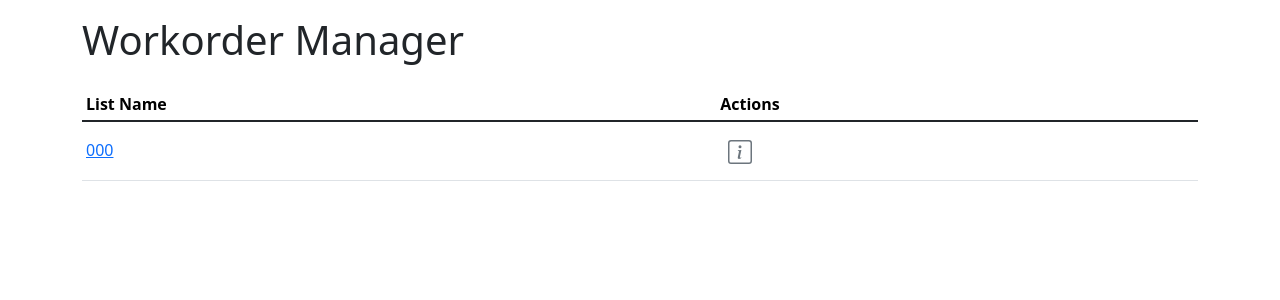
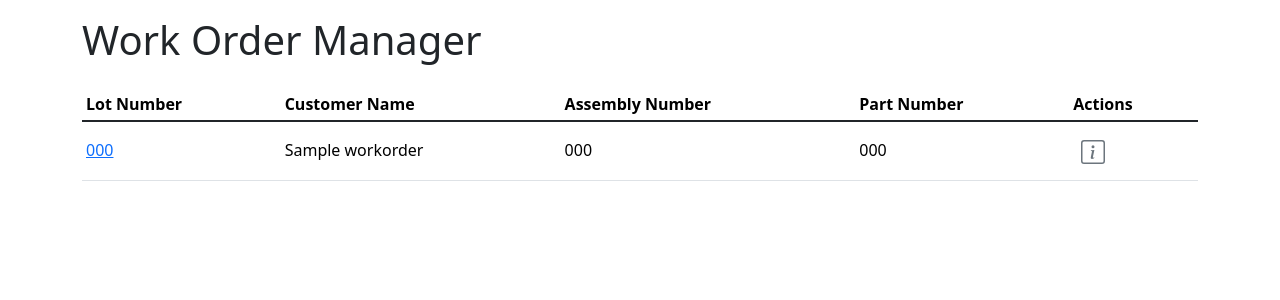
Before and after one commit to jaerrib/prod-pause, a Django app: page /workorders/ in a window 1280 px wide. Shown: the part 72-372 px from the top of the page. Run offline with Django 5.2, Linux system fonts and the light colour scheme; a user stored in the database is signed in; tables that the repository leaves empty hold one stand-in row (values such as "Sample post").

Commit message:
Flesh out workorder manager template

```diff
--- a/templates/workorders.html
+++ b/templates/workorders.html
@@ -5,11 +5,14 @@
 {% block content %}
 <div class="container">
 
-    <h1>Workorder Manager</h1>
+    <h1>Work Order Manager</h1>
     <table class="table table-sm mt-4">
     <thead>
         <tr>
-        <th scope="col">List Name</th>
+        <th scope="col">Lot Number</th>
+        <th scope="col">Customer Name</th>
+        <th scope="col">Assembly Number</th>
+        <th scope="col">Part Number</th>
         <th scope="col">Actions</th>
     </tr>
     </thead>
@@ -17,8 +20,17 @@
     {% for workorder in workorder_list %}
     <tr>
         <td class="py-3">
-            <a href="{% url 'workorder_detail' workorder    .pk %}">
+            <a href="{% url 'workorder_detail' workorder.pk %}">
                 {{ workorder.lot_number }}</a>
+        </td>
+        <td class="py-3">
+            {{ workorder.customer_name }}
+        </td>
+        <td class="py-3">
+            {{ workorder.assembly_number }}
+        </td>
+        <td class="py-3">
+            {{ workorder.part_number }}
         </td>
         <td class="py-3">
             <div class="d-flex">
```
